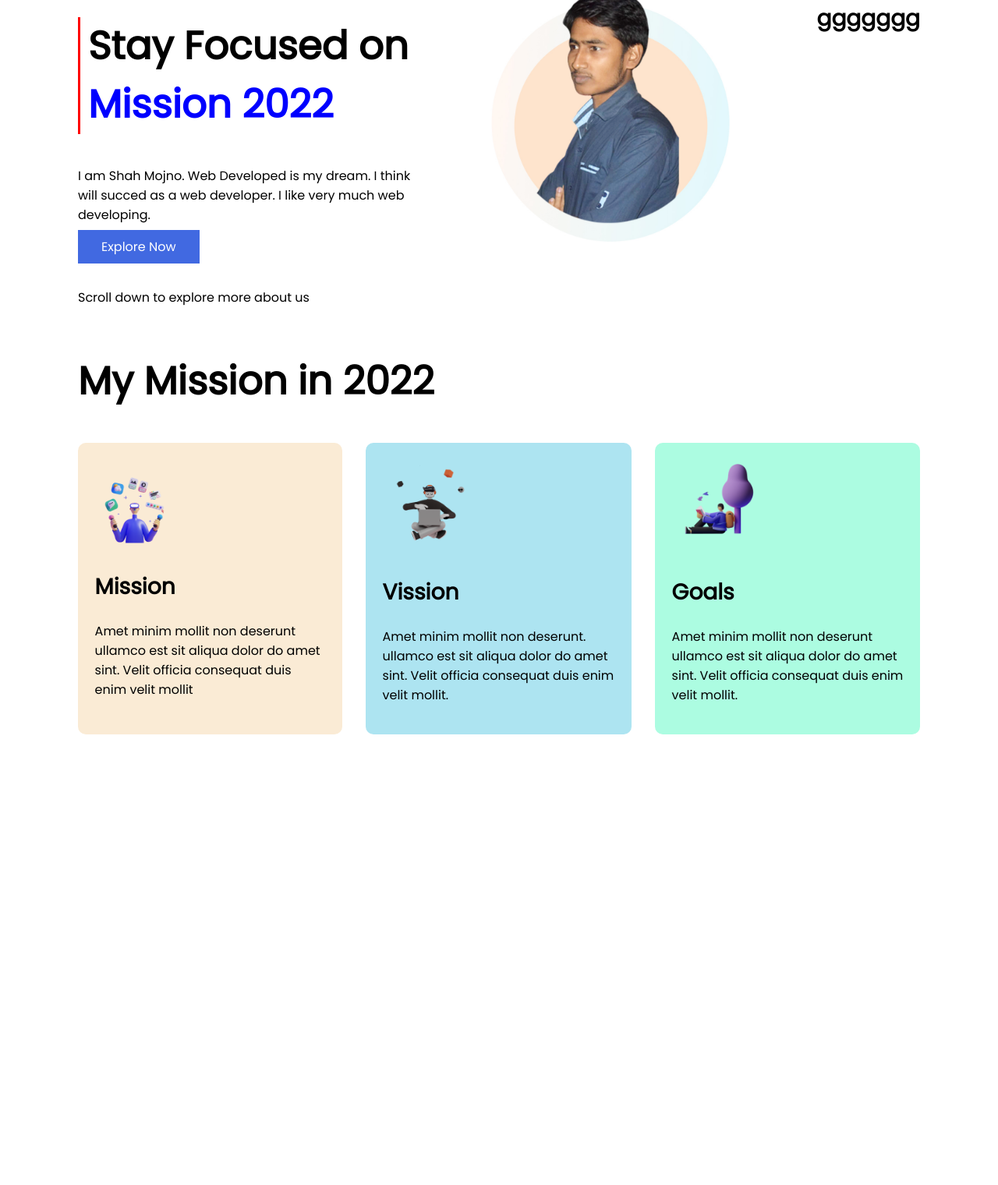
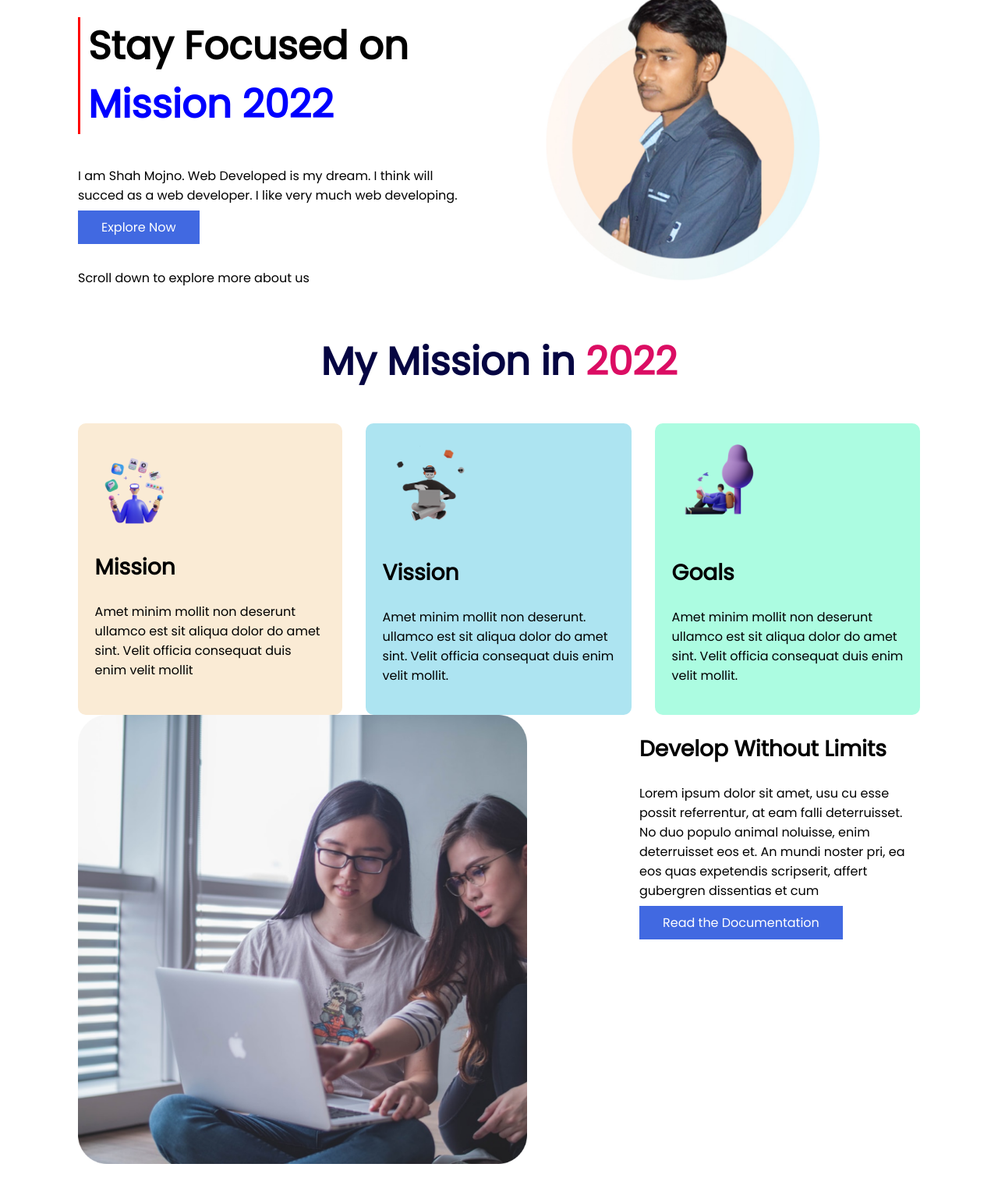
Before and after one commit to shahmojno/Web-Development-Mission-2022, a plain HTML site: page index.html in a window 1280 px wide. Shown: the part 40-1560 px from the top of the page at 78% size. Before the commit the page ends 1002 px from the top, so only its background shows below. Drawn offline with Linux system fonts and the light colour scheme.

Commit message:
first commit1

```diff
--- a/index.html
+++ b/index.html
@@ -27,10 +27,10 @@
             <img src="images/person/Mojno-web-1.jpg" alt="">
 
         </div>
-        <h2>ggggggg</h2>
+
     </section>
     <section>
-        <h1>My Mission in 2022
+        <h1 id="mission-in-22"> <span id="mission-in-c">My Mission in</span> 2022
         </h1>
         <div class="fexible-container mission-in">
             <div class="Mission1"><img src="images/illustrators/illustrator-1.png" alt="">
@@ -56,6 +56,20 @@
             </div>
         </div>
     </section>
+    <section class="fexible-container">
+        <div class="half-width dream-left"><img src="images/pictures/coding.png" alt=""></div>
+        <div class="half-width">
+            <h2>Develop
+
+                Without Limits</h2>
+            <p>Lorem ipsum dolor sit amet, usu cu esse possit referrentur, at eam falli
+                deterruisset. No duo populo animal noluisse, enim deterruisset eos et. An
+                mundi noster pri, ea eos quas expetendis scripserit, affert gubergren
+                dissentias et cum</p>
+            <a class="button-link" href="">Read the Documentation</a>
+        </div>
+    </section>
+
 </body>
 
 </html>
--- a/style.css
+++ b/style.css
@@ -81,3 +81,20 @@ padding: 2%;
 .mission-in img{
     width: 40%;
 }
+
+#mission-in-22{
+    text-align: center;
+    color: rgb(219, 13, 99);
+}
+
+#mission-in-c{
+    color: rgb(5, 5, 66);
+}
+
+.dream-left{
+    background-image: url(images/shapes/dream-bg.png);
+    background-repeat:no-repeat ;
+    width: 100%;
+
+
+}
```
Also changed, not shown: images/shapes/dream-bg.png (added).
